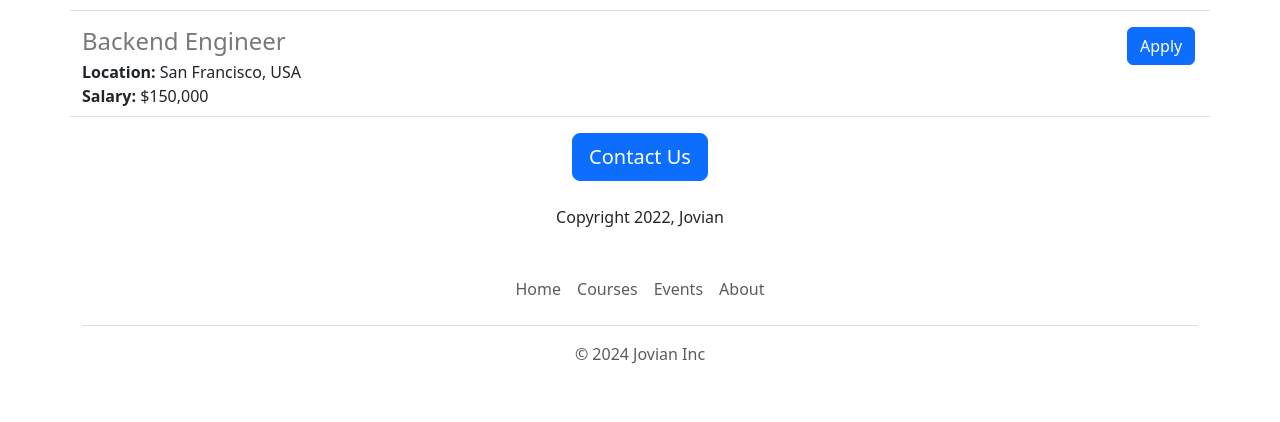
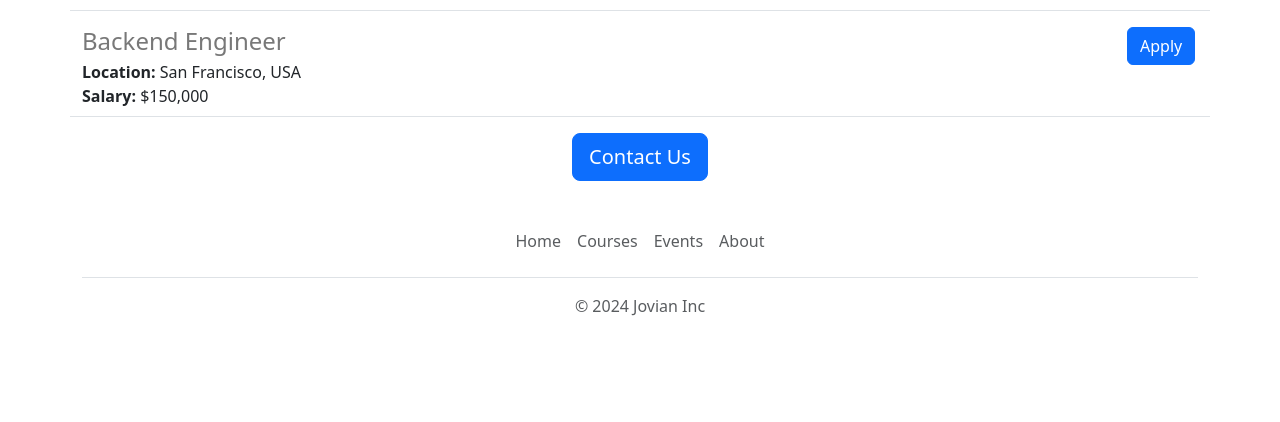
Before and after one commit to SulmanAwan/jovian-careers-website, a Flask app: page / in a window 1280 px wide. Shown: the part 1169-1591 px from the top of the page. After the commit the page ends 1485 px from the top, so only its background shows below. Run offline with Flask 3, Linux system fonts and the light colour scheme.

Commit message:
changed footer position

```diff
--- a/templates/home.html
+++ b/templates/home.html
@@ -44,7 +44,6 @@
       </div>
       <div class="text-center">
         <a href="mailto:hello@jovian.ai?subject=Question%20about%20Job%20Openings&body=My%20name%3A%20%3Cyour%20name%20here%3E%0D%0A%0D%0AMy%20questions%3A%20%3Center%20question%20here%3E" class="btn btn-primary btn-lg">Contact Us</a>
-        <p class="mt-4">Copyright 2022, Jovian</p>
       </div>
     </div>
     {% include 'footer.html' %}
```
